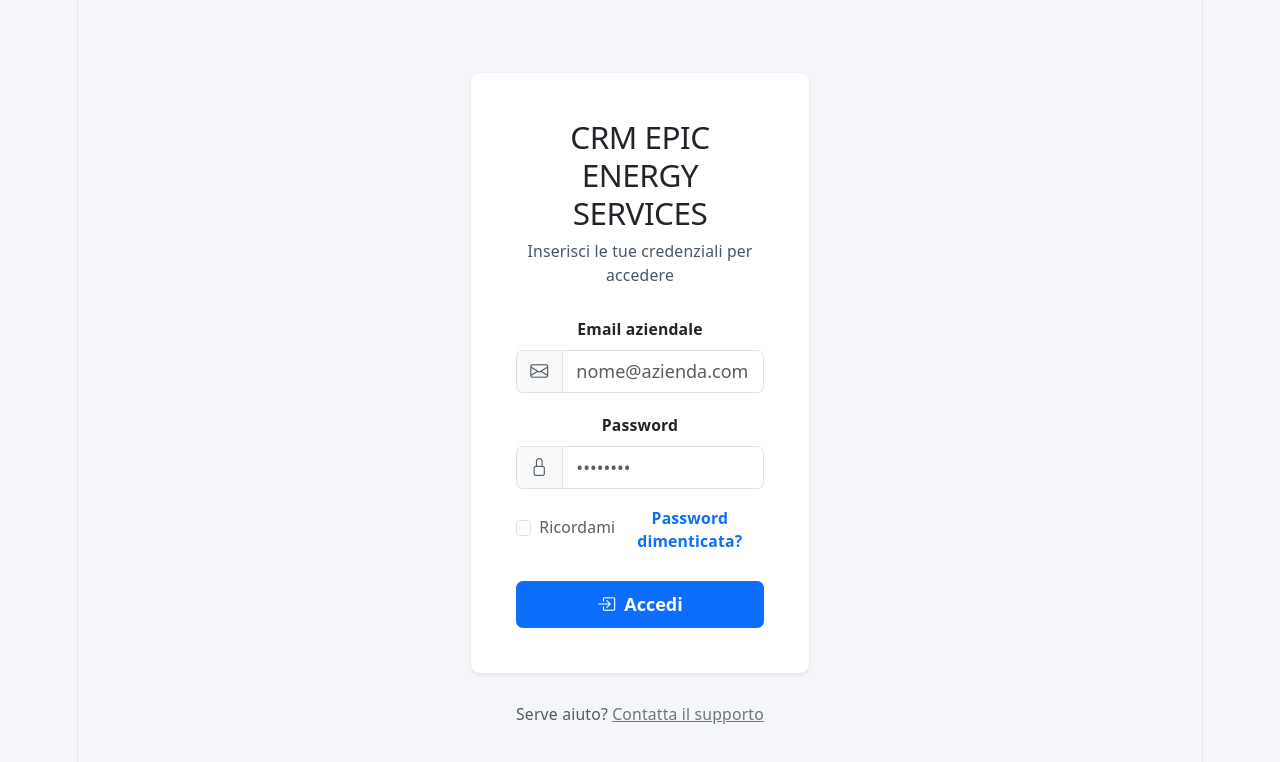
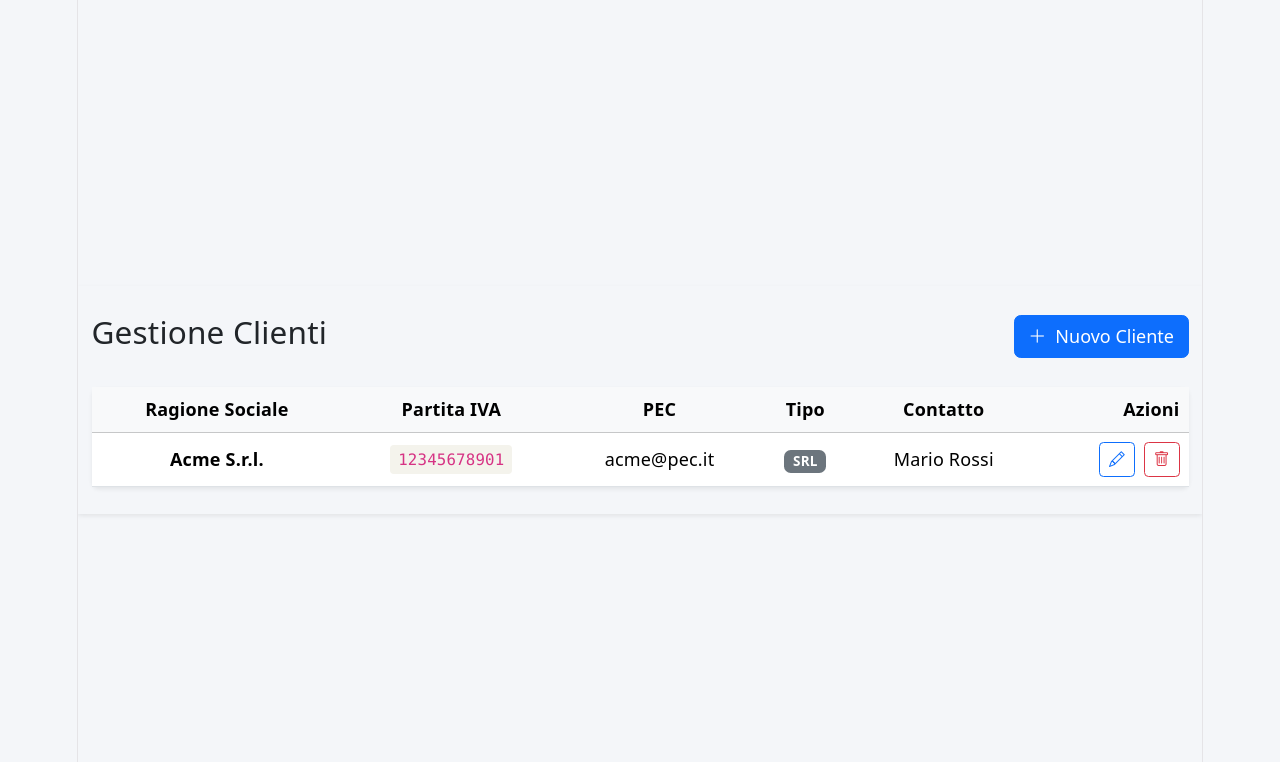
Before and after one commit to RobertoVisconti/fe-bw5-tm1, a React (Vite) app: page / in a window 1280 px wide. Shown: the top 762 px of the page. Built offline with nearby package versions, Linux system fonts and the light colour scheme.

Commit message:
add comment for visual
aggiunto i commenti per far renderizzare in localhost

```diff
--- a/src/App.jsx
+++ b/src/App.jsx
@@ -1,8 +1,8 @@
 import "./App.css";
 import "bootstrap/dist/css/bootstrap.min.css";
 import "bootstrap-icons/font/bootstrap-icons.css";
-import LoginForm from "./components/LoginForm";
 import { Container } from "react-bootstrap";
+import Dashboard from "./components/Dashboard";
 
 function App() {
   return (
@@ -13,7 +13,7 @@ function App() {
       >
         <header></header>
         <main className="flex-grow-1 d-flex align-items-center justify-content-center">
-          <LoginForm />
+          <Dashboard />
         </main>
         <footer></footer>
       </Container>
--- a/src/components/ClienteModal.jsx
+++ b/src/components/ClienteModal.jsx
@@ -1,17 +1,19 @@
-import { useEffect, useState } from "react";
-import { useDispatch, useSelector } from "react-redux";
+import { useState } from "react";
+// import { useDispatch, useSelector } from "react-redux";
 import {
   Col,
   Form,
   FormControl,
   FormGroup,
   FormLabel,
+  FormSelect,
   Modal,
   ModalBody,
   ModalHeader,
   ModalTitle,
   Row,
 } from "react-bootstrap";
+// import { addCliente, updateCliente, clearClienteInModifica } from "../redux/clientiSlice";
 
 const initialFormState = {
   ragioneSociale: "",
@@ -27,12 +29,13 @@ const initialFormState = {
 };
 
 const ClienteModal = ({ show, handleClose }) => {
-  const dispatch = useDispatch();
-  const clienteInModifica = useSelector(
-    (state) => state.clienti.clienteInModifica,
-  );
+  // const dispatch = useDispatch();
+  // const clienteInModifica = useSelector( (state) => state.clienti.clienteInModifica);
+
+  const clienteInModifica = null; // da eliminare questa riga una volta configurato redux store
   const [formData, setFormData] = useState(initialFormState);
 
+  /*
   useEffect(() => {
     if (clienteInModifica) {
       setFormData(clienteInModifica);
@@ -40,6 +43,7 @@ const ClienteModal = ({ show, handleClose }) => {
       setFormData(initialFormState);
     }
   }, [clienteInModifica, show]);
+  */
 
   const handleChange = (e) => {
     const { name, value } = e.target;
@@ -48,16 +52,18 @@ const ClienteModal = ({ show, handleClose }) => {
 
   const handleSubmit = (e) => {
     e.preventDefault();
+    /*
     if (clienteInModifica) {
       dispatch(updateCliente(formData));
     } else {
       dispatch(addCliente(formData));
     }
-    onclose();
+      */
+    onClose();
   };
 
   const onClose = () => {
-    dispatch(clearClienteInModifica());
+    // dispatch(clearClienteInModifica());
     setFormData(initialFormState);
     handleClose();
   };
@@ -168,17 +174,18 @@ const ClienteModal = ({ show, handleClose }) => {
                   <FormLabel className=" small fw-semibold">
                     Tipo Cliente *
                   </FormLabel>
-                  <FormControl
+                  <FormSelect
                     as="select"
                     name="tipoCliente"
                     value={formData.tipoCliente}
                     onChange={handleChange}
                     required
-                  />
-                  <option value="PA">PA</option>
-                  <option value="SAS">SAS</option>
-                  <option value="SRL">SRL</option>
-                  <option value="SPA">SPA</option>
+                  >
+                    <option value="PA">PA</option>
+                    <option value="SAS">SAS</option>
+                    <option value="SRL">SRL</option>
+                    <option value="SPA">SPA</option>
+                  </FormSelect>
                 </FormGroup>
               </Col>
               <Col md={6}>
--- a/src/components/Dashboard.jsx
+++ b/src/components/Dashboard.jsx
@@ -1,4 +1,4 @@
-import { useEffect, useState } from "react";
+import { useState } from "react";
 import {
   Badge,
   Button,
@@ -8,30 +8,50 @@ import {
   Spinner,
   Table,
 } from "react-bootstrap";
-import { useDispatch, useSelector } from "react-redux";
+// import { useDispatch, useSelector } from "react-redux";
 import ClienteModal from "./ClienteModal";
+// import { deleteCliente, setClienteInModifica } from "../redux/clientiSlice";
+
+// da eliminare mock clienti una volta che si attiva redux
+const mockClienti = [
+  {
+    id: "1",
+    ragioneSociale: "Acme S.r.l.",
+    partitaIva: "12345678901",
+    pec: "acme@pec.it",
+    tipoCliente: "SRL",
+    nomeContatto: "Mario",
+    cognomeContatto: "Rossi",
+  },
+];
 
 const Dashboard = () => {
-  const dispatch = useDispatch();
-  const {
-    lista: clienti,
-    loading,
-    error,
-  } = useSelector((state) => state.clienti);
+  // const dispatch = useDispatch();
+  // const { lista: clienti, loading, error, } = useSelector((state) => state.clienti);
+
+  const [clienti, setClienti] = useState(mockClienti); // da eliminare questa riga una volta attivato redux
+  const loading = false; // da eliminare questa riga una volta attivato redux
+
   const [showModal, setShowModal] = useState(false);
 
-  useEffect(() => {
-    dispatch(fetchClienti());
-  }, [dispatch]);
+  // useEffect(() => { dispatch(fetchClienti()); }, [dispatch]);
 
   const handleDelete = (id) => {
     if (window.confirm("Sei sicuro di voler eliminare questo cliente ?")) {
-      dispatch(deleteCliente(id));
+      // dispatch(deleteCliente(id));
+      setClienti(clienti.filter((c) => c.id !== id)); // da eliminare questa riga una volta attivato redux
     }
   };
 
   return (
-    <Container className="shadow-sm border-0">
+    <Container className="shadow-sm border-0 py-4">
+      <div className="d-flex justify-content-between align-items-center mb-4">
+        <h3>Gestione Clienti</h3>
+        <Button variant="primary" onClick={() => setShowModal(true)}>
+          <i className="bi bi-plus-lg me-2"></i>Nuovo Cliente
+        </Button>
+      </div>
+
       <Card className="shadow-sm border-0">
         <CardBody className="p-0">
           {loading ? (
@@ -51,7 +71,7 @@ const Dashboard = () => {
                 </tr>
               </thead>
               <tbody>
-                {clienti.lenght === 0 ? (
+                {clienti.length === 0 ? (
                   <tr>
                     <td colSpan={6} className="text-center py-4 text-muted">
                       Nessun cliente presente nel database.
@@ -77,7 +97,7 @@ const Dashboard = () => {
                           size="sm"
                           className="me-2"
                           onClick={() => {
-                            dispatch(setClienteInModifica(c));
+                            // dispatch(setClienteInModifica(c));
                             setShowModal(true);
                           }}
                         >
--- a/src/main.jsx
+++ b/src/main.jsx
@@ -1,11 +1,11 @@
 import { createRoot } from "react-dom/client";
 import "./index.css";
 import App from "./App.jsx";
-import { Provider } from "react-redux";
-import store from "./redux/store.js";
+// import { Provider } from "react-redux";
+// import store from "./redux/store.js";
 
 createRoot(document.getElementById("root")).render(
-  <Provider store={store}>
-    <App />
-  </Provider>,
+  /*<Provider store={store}>*/
+  <App />,
+  /* <Provider>*/
 );
```
